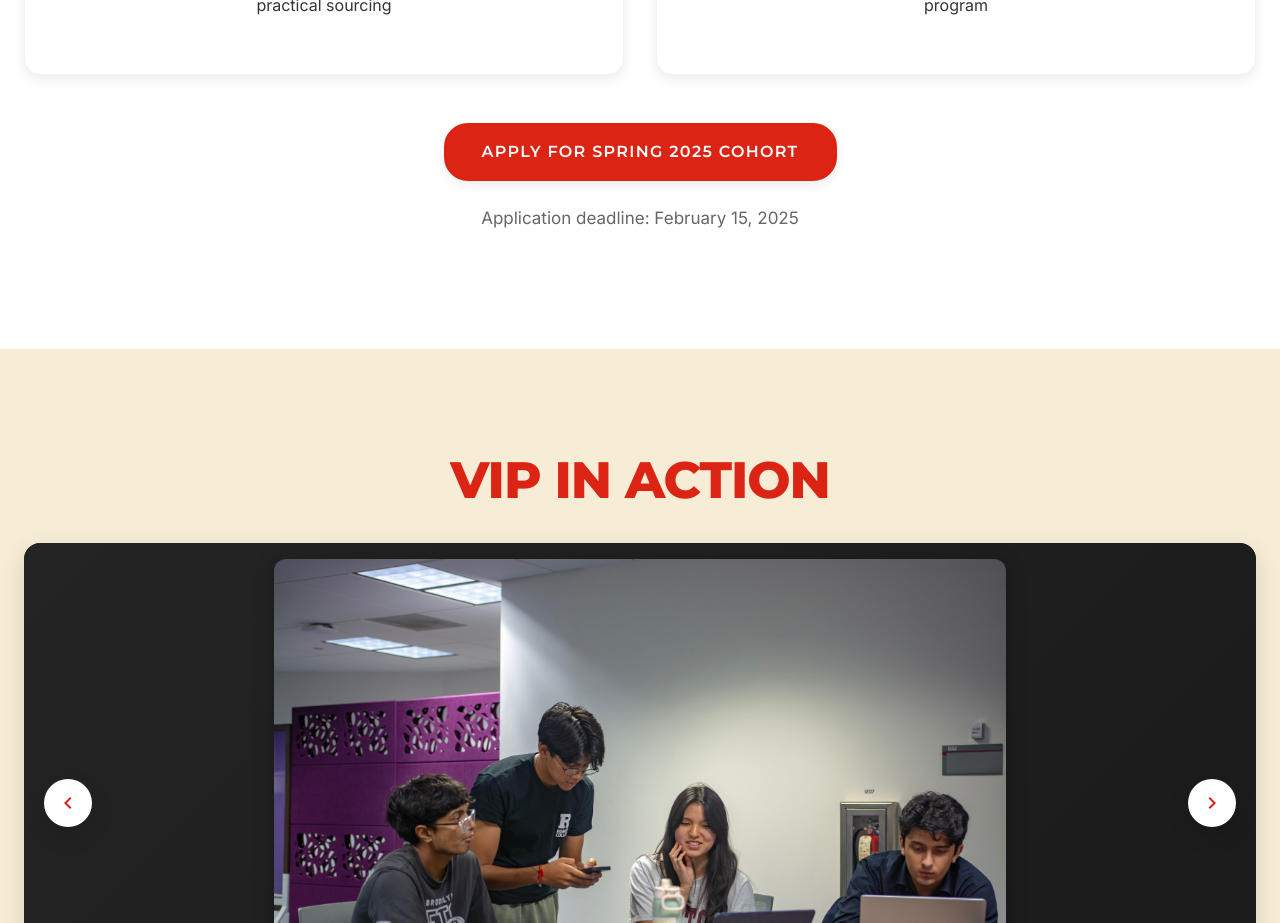
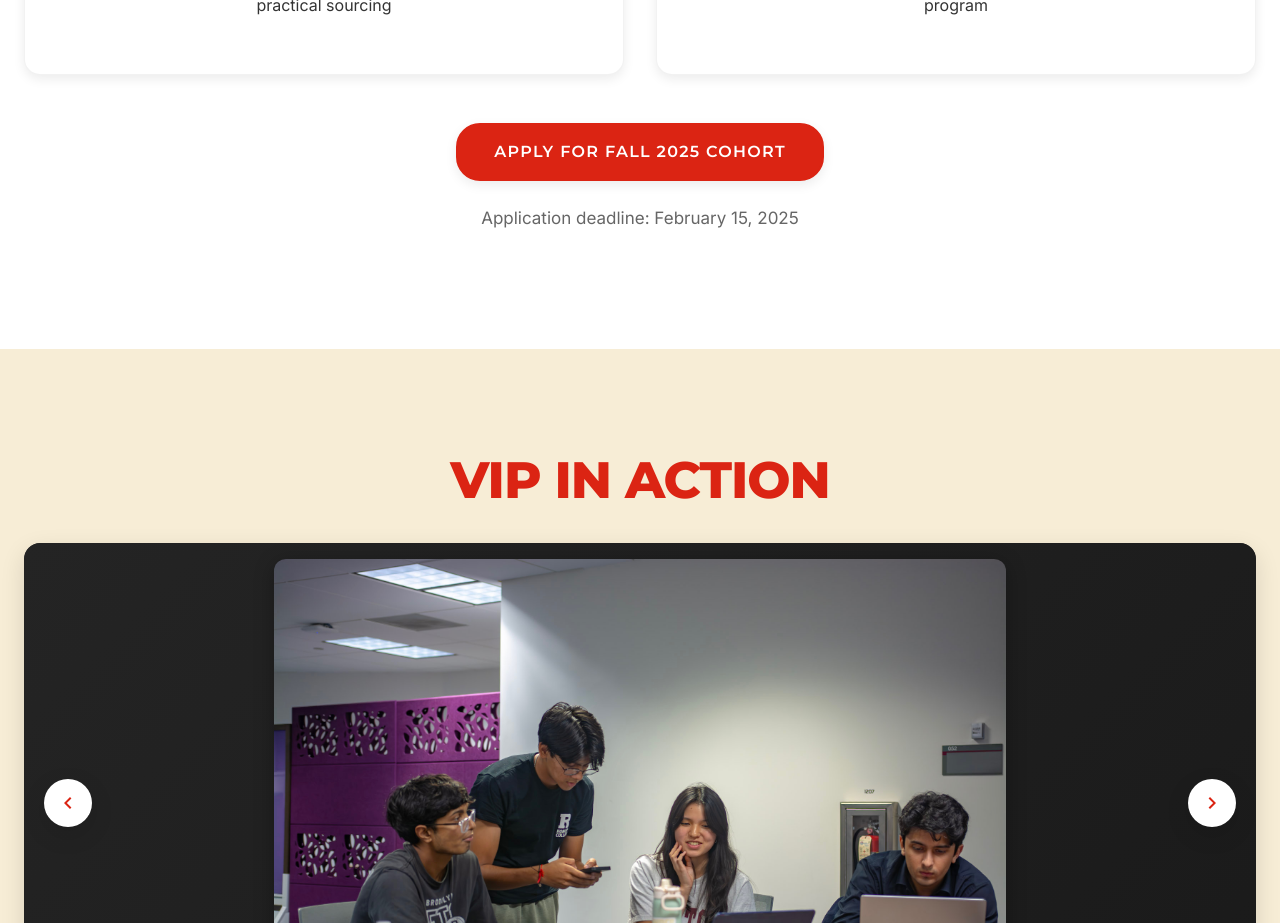
Before and after one commit to Azam999/rutgers-vip-website, a Next.js app: page / in a window 1280 px wide. Shown: the part 1980-2903 px from the top of the page. Built offline with nearby package versions, Linux system fonts and the light colour scheme.

Commit message:
fix date

```diff
--- a/src/app/page.js
+++ b/src/app/page.js
@@ -361,7 +361,7 @@ export default function Home() {
               rel="noopener noreferrer"
               className="btn btn-primary"
             >
-              Apply for Spring 2025 Cohort
+              Apply for Fall 2025 Cohort
             </a>
             <p style={{ marginTop: '1rem', color: 'var(--gray-medium)' }}>
               Application deadline: February 15, 2025
```
